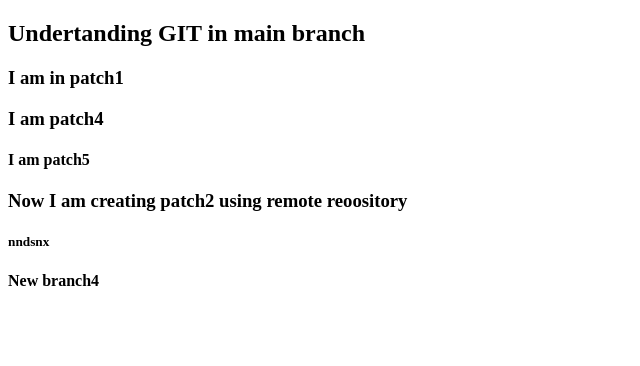
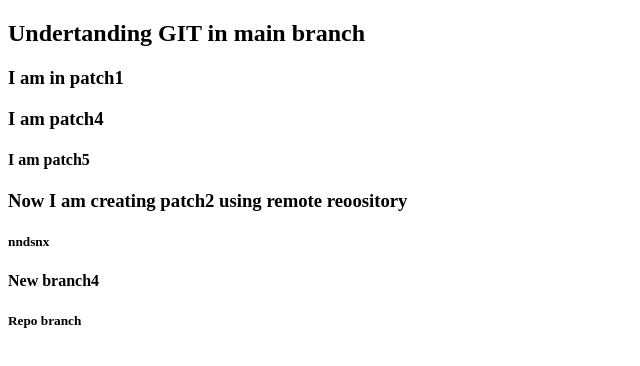
Before and after one commit to ManasakrishnaK/understandgit, a plain HTML site: page index.html in a window 1280 px wide. Shown: the full height of the page, 0-640 px from the left. Drawn offline with Linux system fonts and the light colour scheme.

Commit message:
Update index.html

```diff
--- a/index.html
+++ b/index.html
@@ -16,6 +16,8 @@
 
     <h5>nndsnx</h5>
     <h4>New branch4</h4>
+    <h5>Repo branch</h5>
+
 
 
 </body>
```
